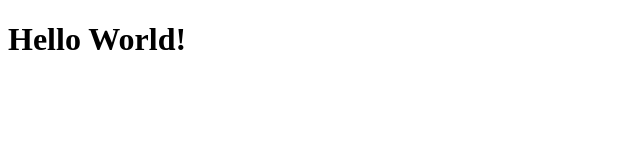
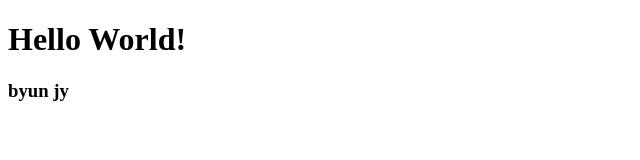
Before and after one commit to byunjy2022/DWebTest2, a plain HTML site: page index.html in a window 1280 px wide. Shown: the full height of the page, 0-640 px from the left. Drawn offline with Linux system fonts and the light colour scheme.

Commit message:
normal commit

```diff
--- a/index.html
+++ b/index.html
@@ -9,6 +9,7 @@
 <body>
     <div>
         <h1>Hello World!</h1>
+        <h3>byun jy</h3>
     </div>
 </body>
 </html>
```
